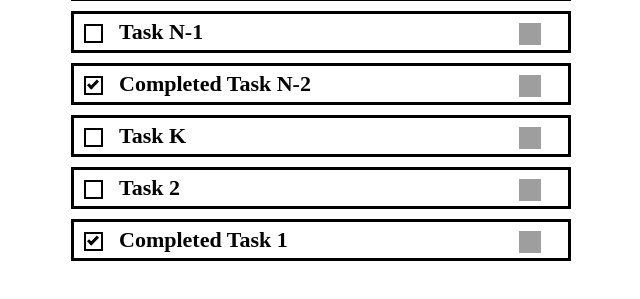
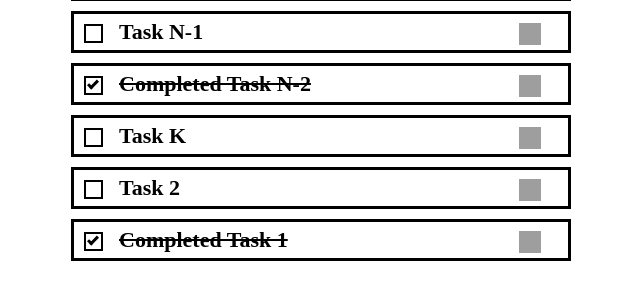
Before and after one commit to JuanMartinSoler/manosalaobra, an Angular app: page / in a window 1280 px wide. Shown: the part 203-502 px from the top of the page, without its empty margins (319-959 px from the left). Built offline with nearby package versions, Linux system fonts and the light colour scheme; grey boxes are pictures that could not be loaded.

Commit message:
Se agrego funcionalidad de tareas realizadas

```diff
--- a/src/app/app.component.html
+++ b/src/app/app.component.html
@@ -16,43 +16,49 @@
       <button class="boton-add">add</button>
 
       <div>
-        <label class="checkbox" id="TaskN">Task N
+        <label class="checkbox">
           <input type="checkbox">
+          <label id="TaskN">Task N</label>
           <span class="checkmark"></span>
           <button class="boton-eliminar"></button>
         </label>
       </div>
       <div>
-        <label class="checkbox" id="TaskN-1">Task N-1
+        <label class="checkbox" >
           <input type="checkbox" >
+          <label id="TaskN-1">Task N-1</label>
           <span class="checkmark"></span>
           <button class="boton-eliminar"></button>
         </label>
       </div>
       <div>
-        <label class="checkbox" id="TaskN-2">Completed Task N-2
+        <label class="checkbox">
           <input type="checkbox" checked="checked">
+          <label id="TaskN-2">Completed Task N-2</label>
           <span class="checkmark"></span>
           <button class="boton-eliminar"></button>
         </label>
       </div>
       <div>
-        <label class="checkbox" id="TaskK">Task K
+        <label class="checkbox">
           <input type="checkbox">
+          <label id="TaskK">Task K</label>
           <span class="checkmark"></span>
           <button class="boton-eliminar"></button>
         </label>
       </div>
       <div>
-        <label class="checkbox" id="Task2">Task 2
-          <input type="checkbox" >
+        <label class="checkbox">
+          <input type="checkbox">
+          <label id="Task2">Task 2</label>
           <span class="checkmark"></span>
           <button class="boton-eliminar"></button>
         </label>
       </div>
       <div>
-        <label class="checkbox" id="Task1">Completed Task 1
+        <label class="checkbox">
           <input type="checkbox" checked="checked">
+          <label id="Task1">Completed Task 1</label>
           <span class="checkmark"></span>
           <button class="boton-eliminar"></button>
         </label>
--- a/src/app/app.component.scss
+++ b/src/app/app.component.scss
@@ -70,8 +70,11 @@ body {
     font-size: 22px;
     font-weight: 550;
     border: 3px solid black;
+}
 
-  }
+.checkbox:checked {
+    text-decoration: line-through;
+}
 
 /* escondemos el default checkbox */
 .checkbox input {
@@ -100,7 +103,6 @@ body {
     display: block;
   }
 
-
 /* estilo del marcador */
 .checkbox .checkmark:after {
     left: 4px;
@@ -114,7 +116,10 @@ body {
     transform: rotate(45deg);
   }
 
- /* tachado de tareas realizadas... PENDIENTE! */
+ /* tachado de tareas realizadas*/
+ .checkbox input:checked ~ label {
+    text-decoration: line-through;
+}
 
 /* creamos el marcador (escondido al no seleccionar) */
 .checkmark:after {
```
